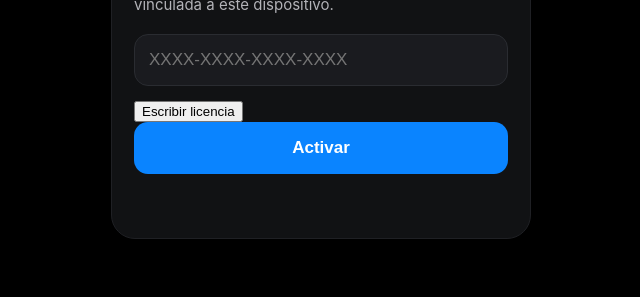
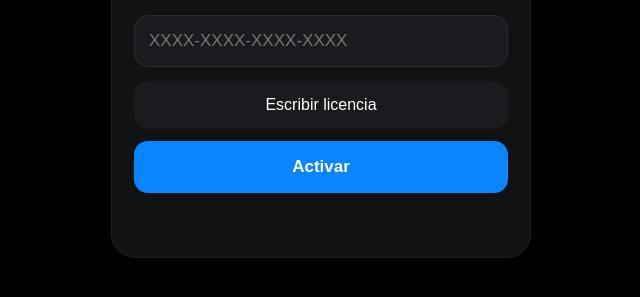
Before and after one commit to daymertorres/iphoneappp, a website: page license.html in a window 1280 px wide. Shown: the part 331-628 px from the top of the page, without its empty margins (319-959 px from the left). Drawn offline with Linux system fonts and the light colour scheme.

Commit message:
Update license.css

```diff
--- a/license.css
+++ b/license.css
@@ -81,3 +81,20 @@ h1 {
   font-size: 14px;
   line-height: 1.4;
 }
+
+.focus-btn {
+  width: 100%;
+  height: 48px;
+  border: none;
+  border-radius: 14px;
+  background: #1a1b1f;
+  color: #ffffff;
+  font-size: 16px;
+  font-weight: 500;
+  margin-bottom: 12px;
+}
+
+.focus-btn:disabled,
+.activate-btn:disabled {
+  opacity: 0.7;
+}
```
